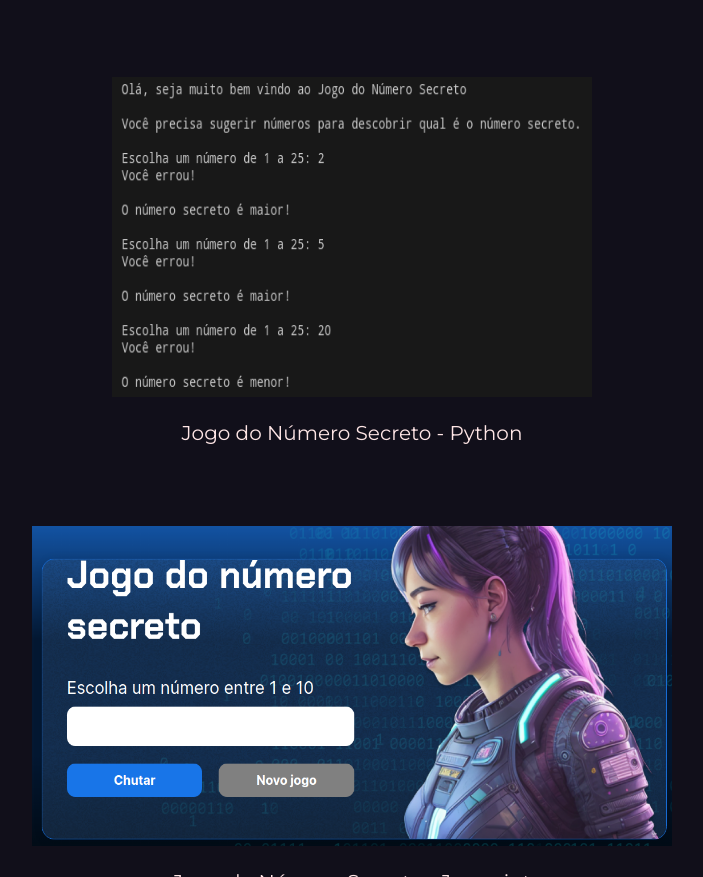
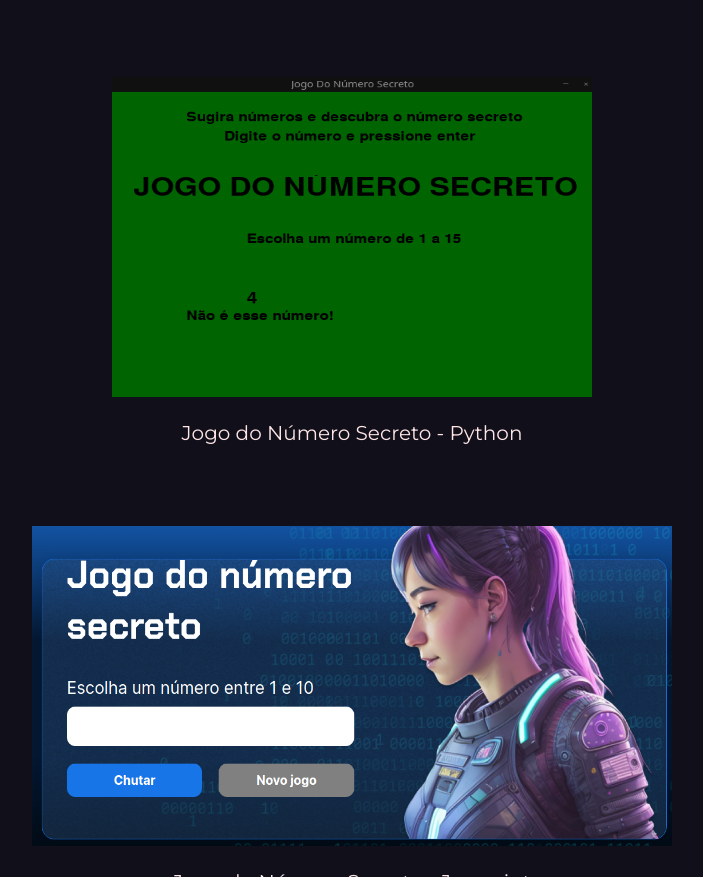
Before and after one commit to MicaellyLima05/site-curriculum-micaelly-1, a plain HTML site: page projects.html in a window 1280 px wide. Shown: the part 1049-1926 px from the top of the page, without its empty margins (288-991 px from the left). Drawn offline with Linux system fonts and the light colour scheme.

Commit message:
Update projects.html

```diff
--- a/projects.html
+++ b/projects.html
@@ -31,7 +31,7 @@
                     <h4 class="apresentacao2__conteudo__paragrafo__link">Card Pessoal - HTML, CSS</h4>
                 </div>
                 <div class="apresentacao2__conteudo__jogos__secao__1">
-                    <a  href="#"><img class="apresentacao2__conteudo__jogos__imagem1" src="assets/python.png" alt="imagem jogo ball"></a>
+                    <a  href="#"><img class="apresentacao2__conteudo__jogos__imagem1" src="assets/Capturar_select-area_20240925193404.png" alt="imagem jogo ball"></a>
                     <h3 class="apresentacao2__conteudo__paragrafo__link">Jogo do Número Secreto - Python</h3>
                 </div>
                 <div class="apresentacao2__conteudo__jogos__secao__1">
```
